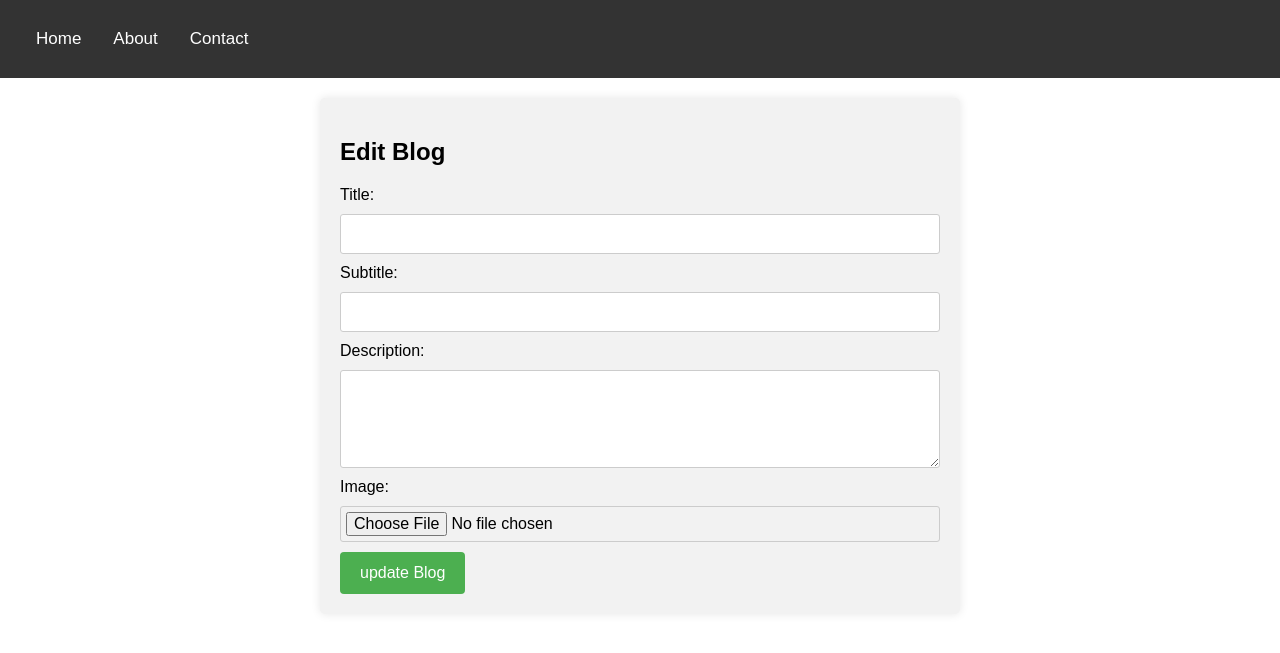
After one commit to bhupendrasah1/node_js_day_4, a Node server app: page /Editblog/600000000000000000000001 in a window 1280 px wide. The commit adds this page. Shown: the top 653 px of the page. Run offline with Node 20, Linux system fonts and the light colour scheme; data that the repository does not hold is empty; some libraries are stand-ins or nearby versions.

Commit message:
update page added

```diff
--- a/app.js
+++ b/app.js
@@ -7,6 +7,7 @@ const app = express()
 // const storage = require("./middleware/multerConfig").storage
 
 const {multer,storage} = require('./middleware/multerConfig')
+const { get } = require("mongoose")
 const upload = multer({storage : storage})
 
 connectToDb()
@@ -28,6 +29,24 @@ app.get("/about",(req,res)=>{
 app.get("/createblog",(req,res)=>{
     res.render("./blog/createBlog")
 })
+app.get("/createblog",(req,res)=>{
+    res.render("./blog/createBlog")
+})
+app.get("/deleteblog/:id",async (req,res)=>{
+    const id = req.params.id
+     await Blog.findByIdAndDelete(id)
+    res.redirect("/")
+})
+app.get("/Editblog/:id",async(req,res)=>{
+const id = req.params.id
+ const blog=await Blog.findById(id)
+ res.render("edit.ejs")
+})
+app.get("/blog/:id", async(req,res)=>{
+    const id = req.params.id
+    const blog = await Blog.findById(id)
+    res.render("./blog/blogs.ejs", {blog})
+})
 
 app.post("/createblog",upload.single('image') ,async (req,res)=>{
     // const title = req.body.title
@@ -35,7 +54,7 @@ app.post("/createblog",upload.single('image') ,async (req,res)=>{
     // const description  = req.body.description
     const fileName = req.file.filename
     const {title,subtitle,description} = req.body
-    console.log(title,subtitle,description)
+    // console.log(title,subtitle,description)
 
    await Blog.create({
         title,
@@ -43,12 +62,17 @@ app.post("/createblog",upload.single('image') ,async (req,res)=>{
         description,
         image : fileName
     })
-
     res.send("Blog created successfully")
+})
+app.get("./blog/:id", async(req,res)=>{
+    const id=req.params.id
+    const blog=await Blog.findById(id)
+    res.render("./blog/singleBlog")
 })
 
 app.use(express.static("./storage"))
 
+
 app.listen(3000,()=>{
     console.log("Nodejs project has started at port" + 3000)
 })
--- a/database/databaseConnection.js
+++ b/database/databaseConnection.js
@@ -2,7 +2,7 @@ const mongoose = require("mongoose")
 
 
 async function connectToDb(){
-   await mongoose.connect("mongodb+srv://basnetmanish089:acesdharan@cluster0.qrpac8w.mongodb.net/?retryWrites=true&w=majority&appName=Cluster0")
+   await mongoose.connect("mongodb+srv://sahbhupendra1:BHupendra2222@cluster0.prbdtjf.mongodb.net/?retryWrites=true&w=majority&appName=Cluster0")
    console.log("Database connected")
 }
 
--- a/views/blog/home.ejs
+++ b/views/blog/home.ejs
@@ -73,6 +73,7 @@
     <div class="card" >
         <img src="<%- blog.image %>" alt="Card Image">
         <div class="title"><%- blog.title %></div>
+        <a href="/blog/<%-blog._id%>">See More</a>
     </div>
  <% }) %>
 
--- /dev/null
+++ b/views/edit.ejs
@@ -0,0 +1,111 @@
+<!DOCTYPE html>
+<html lang="en">
+<head>
+<meta charset="UTF-8">
+<meta name="viewport" content="width=device-width, initial-scale=1.0">
+<title>Create Blog</title>
+<style>
+  /* Internal CSS for styling */
+  body {
+    font-family: Arial, sans-serif;
+    margin: 0;
+    padding: 0;
+  }
+
+  .navbar {
+    background-color: #333;
+    overflow: hidden;
+    padding: 15px 20px;
+  }
+
+  .navbar a {
+    float: left;
+    color: white;
+    text-align: center;
+    padding: 14px 16px;
+    text-decoration: none;
+    font-size: 17px;
+  }
+
+  .navbar a:hover {
+    background-color: #ddd;
+    color: black;
+  }
+
+  .create-blog-form {
+    max-width: 600px;
+    margin: 20px auto;
+    background: #f2f2f2;
+    padding: 20px;
+    border-radius: 5px;
+    box-shadow: 0 0 10px rgba(0,0,0,0.1);
+  }
+
+  .create-blog-form label,
+  .create-blog-form input,
+  .create-blog-form textarea {
+    display: block;
+    width: 100%;
+    margin-bottom: 10px;
+  }
+
+  .create-blog-form input,
+  .create-blog-form textarea {
+    padding: 10px;
+    font-size: 16px;
+    border: 1px solid #ccc;
+    border-radius: 3px;
+    box-sizing: border-box;
+  }
+
+  .create-blog-form input[type="file"] {
+    padding: 5px;
+    font-size: 16px;
+  }
+
+  .create-blog-form button {
+    background-color: #4CAF50;
+    color: white;
+    padding: 12px 20px;
+    border: none;
+    border-radius: 4px;
+    cursor: pointer;
+    font-size: 16px;
+  }
+
+  .create-blog-form button:hover {
+    background-color: #45a049;
+  }
+</style>
+</head>
+<body>
+
+<!-- Navbar -->
+<div class="navbar">
+  <a href="#">Home</a>
+  <a href="#">About</a>
+  <a href="#">Contact</a>
+</div>
+
+<!-- Create Blog Form -->
+<div class="create-blog-form">
+  <h2>Edit Blog</h2>
+  <form action="/createblog" method="post" enctype="multipart/form-data" >
+    <label for="title">Title:</label>
+    <input type="text" id="title" name="title" required>
+
+    <label for="subtitle">Subtitle:</label>
+    <input type="text" id="subtitle" name="subtitle" required>
+
+    <label for="description">Description:</label>
+    <textarea id="description" name="description" rows="4" required></textarea>
+
+    <label for="image">Image:</label>
+    <input type="file" id="image" name="image" accept="image/*" required>
+
+    <button type="submit">update Blog</button>
+  </form>
+</div>
+
+</body>
+</html>
```
Also changed, not shown: views/blog/blogs.ejs (added, +97 -0 lines), storage/1720579462965-Screenshot 2024-06-20 162831.png (added), storage/1720581381356-Screenshot 2024-06-20 162831.png (added), storage/1720581957550-Screenshot 2024-06-20 162831.png (added), 3 other files.
